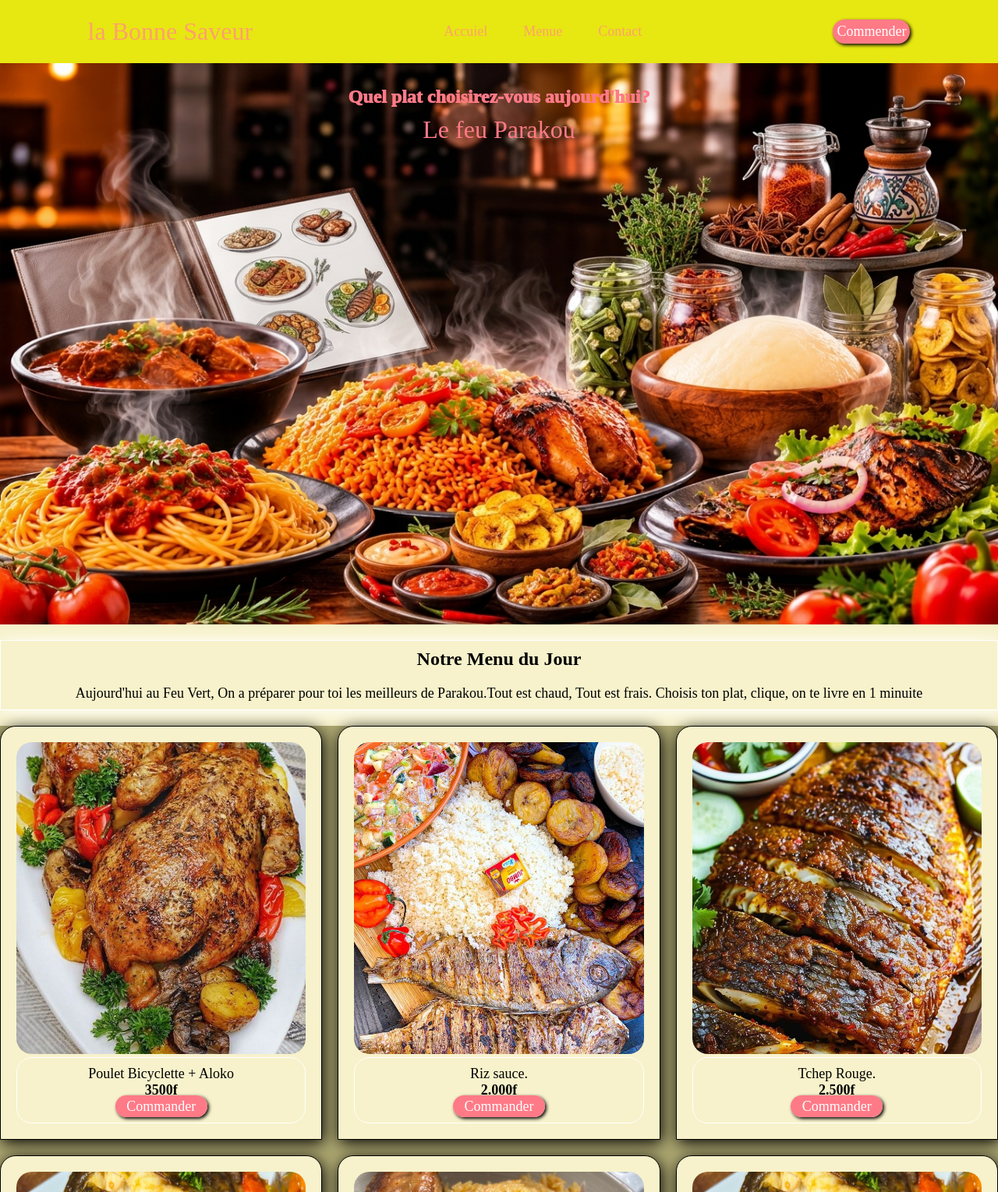
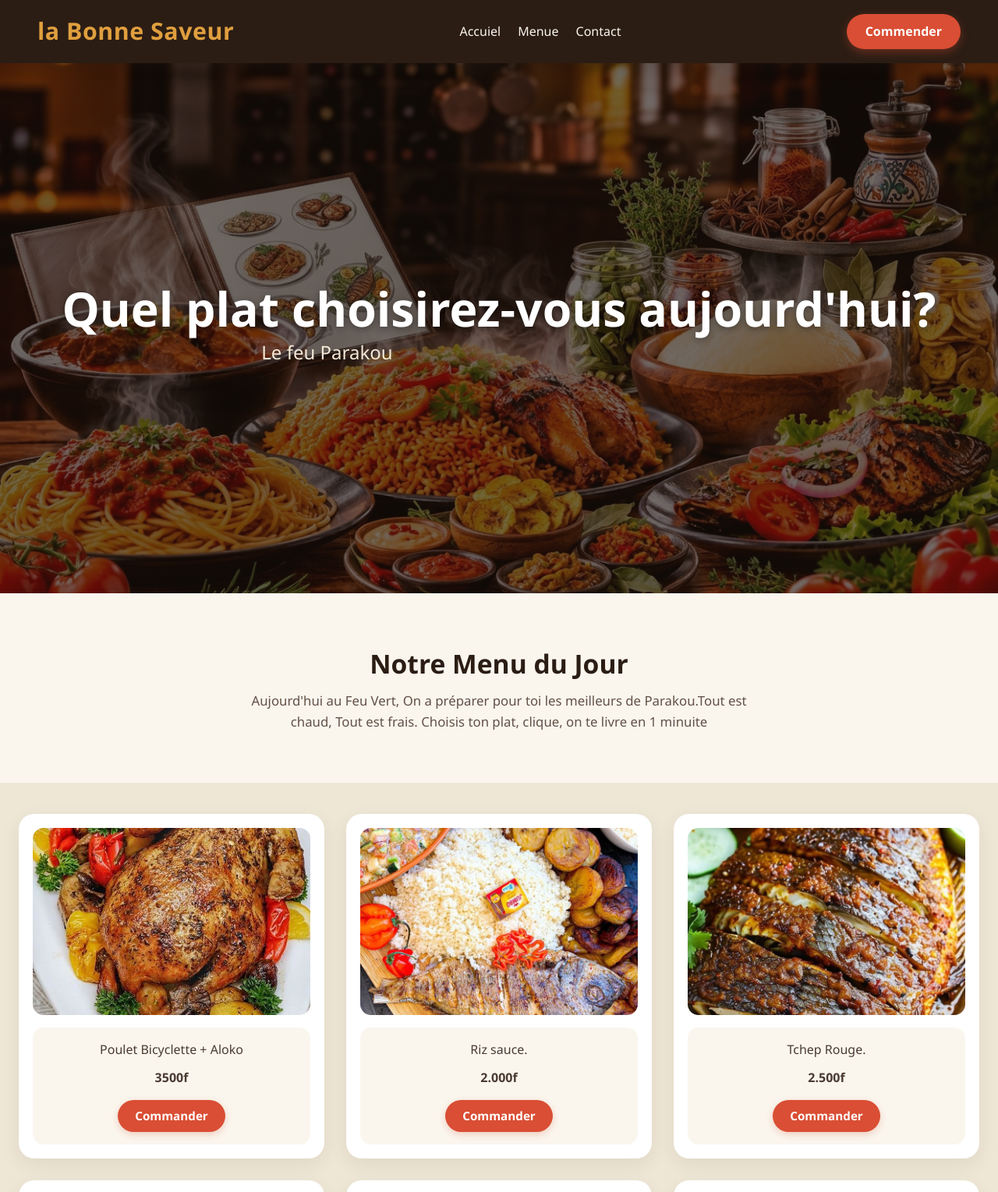
Before and after one commit to metohcabasse723-cyber/restaurant-feu-vert, a plain HTML site: page index.html in a window 1280 px wide. Shown: the top 1529 px of the page at 78% size. Drawn offline with Linux system fonts and the light colour scheme.

Commit message:
Update style.css

```diff
--- a/style.css
+++ b/style.css
@@ -1,235 +1,281 @@
-*{
+* {
 	padding: 0;
 	margin: 0;
 	box-sizing: border-box;
 	text-decoration: none;
 	list-style: none;
 	scroll-behavior: smooth;
-
 }
 
-body{
-	font-size: sans-serif;
-	background: #f7f2cb;
+body {
+	font-family: 'Segoe UI', Roboto, Helvetica, Arial, sans-serif;
+	font-size: 16px;
+	line-height: 1.6;
+	background-color: #faf6ee;
+	color: #2b1d14;
 }
 
-
-.header{
+/* --- HEADER --- */
+.header {
 	display: flex;
+	flex-direction: column;
+	align-items: center;
+	justify-content: space-between;
+	gap: 14px;
 	width: 100%;
-	height: auto;
-	align-items: center;
-	justify-content: space-around;
-	gap: 10px;
-	flex-direction: column;
-	background: #e7e712;
-	padding: 20px 0;
+	background-color: #2b1d14;
+	padding: 16px 24px;
 	position: sticky;
+	top: 0;
 	z-index: 1000;
+	box-shadow: 0 4px 16px rgba(43, 29, 20, 0.25);
 }
 
-	.logo{
-		color: #ffa16b;
-		font-size: 2rem;
-	}
+.logo {
+	color: #e09f3e;
+	font-size: 1.9rem;
+	font-weight: 800;
+	letter-spacing: 0.5px;
+}
 
-nav{
+nav {
+	display: flex;
+	flex-wrap: wrap;
+	align-items: center;
+	justify-content: center;
+	gap: 22px;
+}
+
+nav a {
+	color: #faf6ee;
+	font-size: 1rem;
+	font-weight: 500;
+	transition: color 0.25s ease;
+}
+
+nav a:hover {
+	color: #e09f3e;
+}
+
+/* --- BOUTONS --- */
+.button {
+	display: inline-block;
+	background-color: #d94e34;
+	color: #ffffff;
+	border: none;
+	border-radius: 30px;
+	padding: 10px 24px;
+	font-size: 1rem;
+	font-weight: 600;
+	cursor: pointer;
+	box-shadow: 0 4px 12px rgba(217, 78, 52, 0.35);
+	transition: background-color 0.25s ease, transform 0.2s ease, box-shadow 0.25s ease;
+}
+
+.button:hover {
+	background-color: #b53922;
+	transform: translateY(-2px);
+	box-shadow: 0 6px 16px rgba(217, 78, 52, 0.45);
+}
+
+/* --- HERO --- */
+.hero {
+	display: flex;
+	flex-direction: column;
+	align-items: center;
+	justify-content: center;
+	gap: 16px;
+	background-image: linear-gradient(rgba(25, 16, 10, 0.62), rgba(25, 16, 10, 0.62)), url("br.jpg");
+	background-position: center;
+	background-size: cover;
+	background-repeat: no-repeat;
+	padding: 40px 20px;
+	text-align: center;
+	width: 100%;
+	min-height: 85vh;
+}
+
+.hero h1 {
+	color: #ffffff;
+	font-size: clamp(2.2rem, 5vw, 3.8rem);
+	font-weight: 800;
+	line-height: 1.2;
+	text-shadow: 0 2px 10px rgba(0, 0, 0, 0.4);
+}
+
+.hero p {
+	color: #f3e9d7;
+	font-size: clamp(1.1rem, 2.5vw, 1.5rem);
+	max-width: 680px;
+	margin-bottom: 10px;
+}
+
+/* --- SECTION MENU --- */
+.menue {
+	max-width: 1200px;
+	margin: 40px auto;
+	padding: 24px 20px;
+	text-align: center;
+}
+
+.menue h2 {
+	font-size: 2.1rem;
+	font-weight: 800;
+	color: #2b1d14;
+	margin-bottom: 8px;
+}
+
+.menue p {
+	font-size: 1.05rem;
+	color: #635147;
+	max-width: 650px;
+	margin: 0 auto;
+}
+
+/* --- GRILLE DES CARTES --- */
+.container {
+	display: grid;
+	grid-template-columns: repeat(auto-fit, minmax(300px, 1fr));
+	gap: 28px;
+	padding: 40px 24px;
+	background-color: #efe7d6;
+}
+
+.card {
+	display: flex;
+	flex-direction: column;
+	justify-content: space-between;
+	gap: 16px;
+	background-color: #ffffff;
+	width: 100%;
+	text-align: center;
+	border-radius: 20px;
+	padding: 18px;
+	box-shadow: 0 8px 24px rgba(43, 29, 20, 0.08);
+	overflow: hidden;
+	transition: transform 0.3s ease, box-shadow 0.3s ease;
+}
+
+.card:hover {
+	transform: translateY(-6px);
+	box-shadow: 0 14px 32px rgba(43, 29, 20, 0.15);
+}
+
+.card img {
+	width: 100%;
+	height: 240px;
+	object-fit: cover;
+	border-radius: 14px;
+	transition: transform 0.35s ease;
+}
+
+.card:hover img {
+	transform: scale(1.04);
+}
+
+.card div {
+	display: flex;
+	flex-direction: column;
+	align-items: center;
+	gap: 10px;
+	font-size: 1rem;
+	color: #4a3b32;
+	background-color: #faf6ee;
+	border-radius: 14px;
+	padding: 16px;
+}
+
+.card div a {
+	display: inline-block;
+	background-color: #d94e34;
+	color: #ffffff;
+	border-radius: 25px;
+	padding: 8px 22px;
+	font-size: 0.95rem;
+	font-weight: 600;
+	margin-top: 6px;
+	box-shadow: 0 3px 10px rgba(217, 78, 52, 0.25);
+	transition: background-color 0.25s ease, transform 0.2s ease;
+}
+
+.card div a:hover {
+	background-color: #b53922;
+	transform: translateY(-2px);
+}
+
+/* --- GRILLE SECONDAIRE --- */
+.grang {
+	display: grid;
+	grid-template-columns: repeat(auto-fit, minmax(240px, 1fr));
+	gap: 24px;
+	max-width: 1200px;
+	margin: 20px auto;
+	padding: 32px 24px;
+}
+
+.blue {
+	background-color: #ffffff;
+	border-radius: 18px;
+	padding: 20px;
+	text-align: center;
+	box-shadow: 0 6px 20px rgba(43, 29, 20, 0.07);
+	transition: transform 0.25s ease, box-shadow 0.25s ease;
+}
+
+.blue:hover {
+	transform: translateY(-5px);
+	box-shadow: 0 12px 26px rgba(43, 29, 20, 0.12);
+}
+
+.blue h2 {
+	font-size: 1.25rem;
+	color: #2b1d14;
+	margin-bottom: 8px;
+}
+
+.blue a {
+	display: inline-block;
+	color: #d94e34;
+	font-weight: 600;
+	margin-top: 6px;
+	transition: color 0.2s ease;
+}
+
+.blue a:hover {
+	color: #b53922;
+	text-decoration: underline;
+}
+
+.loco {
+	width: 100%;
+	height: 190px;
+	object-fit: cover;
+	border-radius: 12px;
+	margin-top: 12px;
+}
+
+/* --- FOOTER --- */
+footer {
+	background-color: #2b1d14;
+	color: #f3e9d7;
+	font-size: 0.95rem;
 	display: flex;
 	align-items: center;
 	justify-content: center;
-	gap: 26px;
+	text-align: center;
+	min-height: 80px;
+	padding: 20px;
+	margin-top: 40px;
 }
 
-nav a{
-	color: #ffa16b;
-	font-size: large;
-}
-
-nav a:hover{
-	color: blue;
-	text-decoration: underline;
-
-}
-
-
-.button{
-	background: #ff7a87;
-	border: none;
-	border-radius: 20px;
-	box-shadow: 2px 2px 4px black;
-	padding: 5px;
-	font-size: large;
-	color: white;
-}
-.button:hover{
-	background: blue;
-}
-
-.hero{
-	background-image: url("br.jpg");
-	background-position: center;
-	background-attachment: scroll;
-	background-size: cover;
-	background-repeat: no-repeat;
-	padding: 20px 0;
-	text-align: center;
-	width: 100%;
-	height: 90vh;
-}
-
-.hero h1{
-	color: #ff7a87;
-    margin: 10px 0;
-	font-weight: 1000;
-
-}
-
-
-.hero p{
-	color: #ff7a87;
-    margin: 10px 0;
-	font-size: 2rem;
-}
-
-.menue{
-	border: 1px solid white;
-	margin: 20px 0;
-	box-shadow: 2px 2px 20px white;
-
-}
-
-.menue p{
-	text-align: center;
-	font-size: large;
-	margin-top: 10px;
-
-
-}
-
-.menue h2{
-	text-align: center;
-	padding: 10px;
-}
-
-.container{
-	display: grid;
-	grid-template-columns: repeat(auto-fit, minmax(350px, 1fr));
-	gap: 20px;
-	background: #b0aa73;
-}
-.card{
-	background: #f7f2cb;
-	width: 100%;
-	text-align: center;
-	box-shadow: 2px 4px 20px;
-	border: 1px solid black;
-	overflow: hidden;
-	padding: 20px;
-	border-top-left-radius: 20px;
-	border-top-right-radius: 20px;
-
-
-}
-.card:hover{
-	transform: translateY(10px);
-	transform: scale(1.03);
-		box-shadow: 2px 4px 20px;
-}
-.card img{
-	width: 100%;
-	height: 50vh;
-	object-fit: cover;
-	border-radius: 20px;
-}
-
-.card:hover img{
-	scale(1.02)
-}
-
-.card div{
-	font-size: large;
-	border: 1px solid white;
-	background-color: #f7f2cb;
-	height: auto;
-	border-radius: 20px;
-	border-radius: 20px;
-	padding: 10px;
-}
-.card div a{
-background: #ff7a87;
-	border: none;
-	border-radius: 20px;
-	box-shadow: 2px 2px 4px black;
-	padding: 0.2em 0.8em;
-	font-size: large;
-	color: white;
-	margin-top: 10px;
-
-}
-
-
- .card div a:hover{
-	 background: blue;
- }
-
-.grang{
-	display: grid;
-	grid-template-columns: repeat(auto-fit, minmax(200px, 1fr));
-	gap: 20px;
-	padding: 20px;
-
-
-}
-
-.blue{
-	border: 2px solid black;
-	height: auto;
-	box-shadow: 2px 2px 20px white;
-	margin-left: 10px;
-	text-align: center;
-	background: white;
-	border-color: white;
-}
-
-.blue h2{
-	font-size: 1.2rem;
-	padding: 10px;
-
-}
-
-.blue a:hover{
-	text-decoration: underline;
-}
-
-.loco{
-	width: 100%;
-	border-radius: 20px;
-}
-footer{
-	background: yellow;
-	justify-content: center;
-	height: 10vh;
-	display: flex;
-	align-items: center;
-}
-
-@media(min-width: 768px){
-
-	.header{
-		display: flex;
+/* --- RESPONSIVE DESKTOP --- */
+@media (min-width: 768px) {
+	.header {
 		flex-direction: row;
+		padding: 16px 48px;
 	}
 
-.card1{
-
-display: none;
-
-}
-
-
-
-
-	nav a{
-		margin: 10px;
+	.card1 {
+		display: none;
 	}
 }
```
